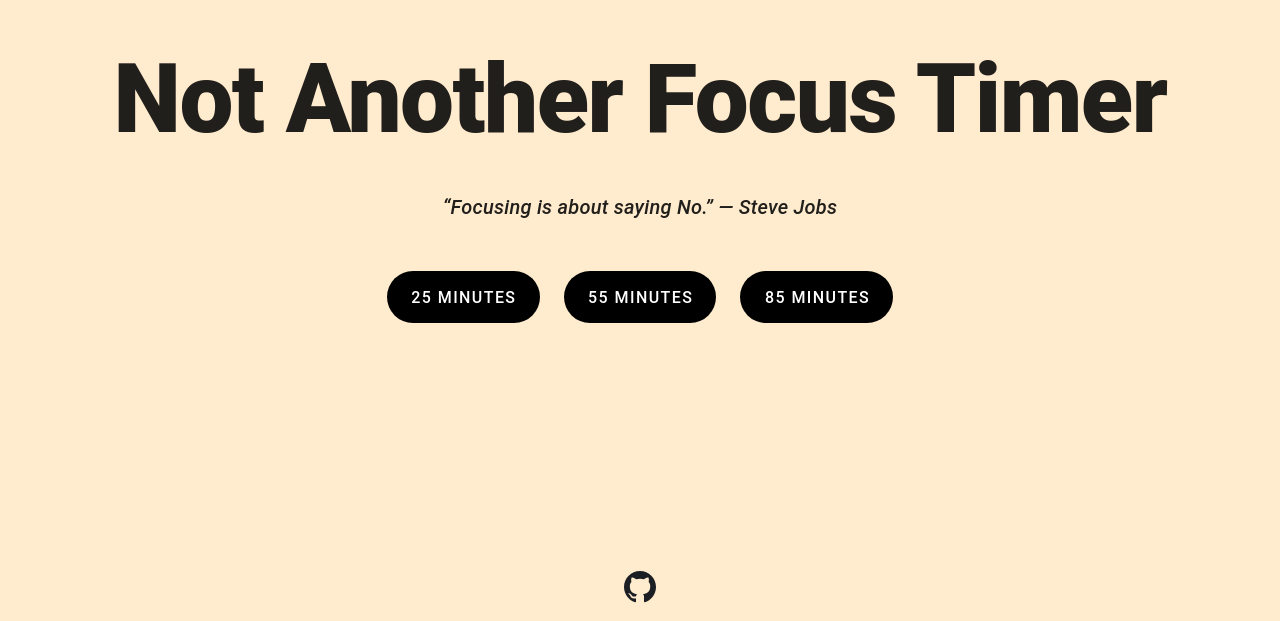
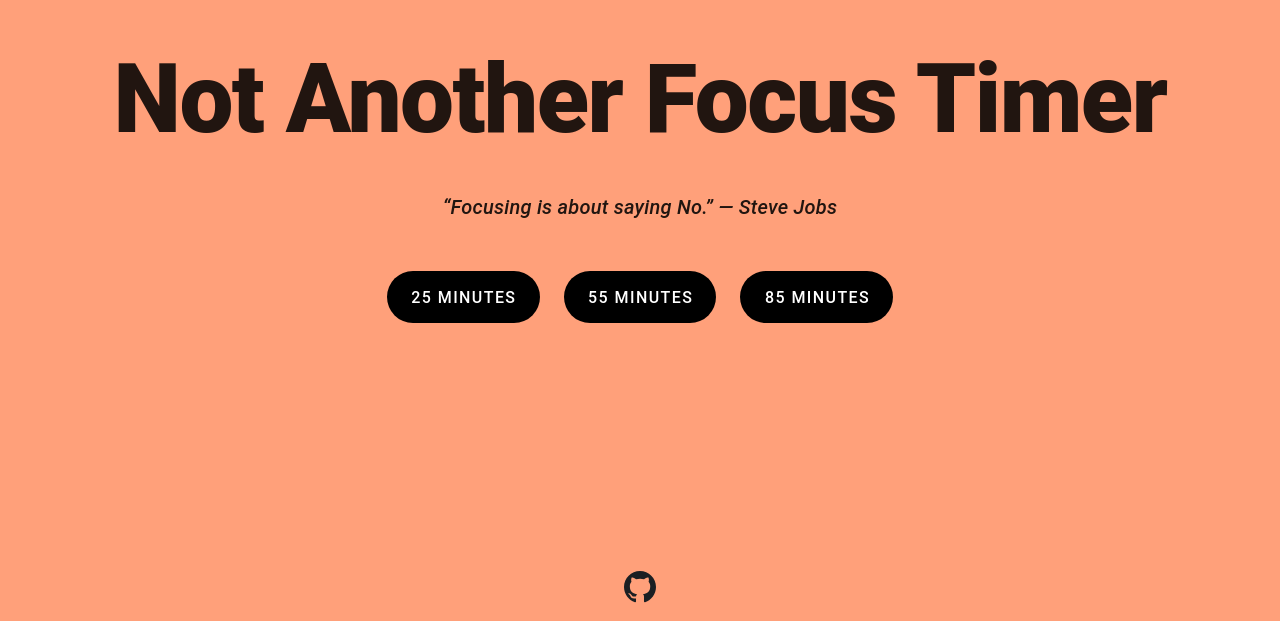
Before and after one commit to alvinsga/notanotherfocustimer, a Vue app: page / in a window 1280 px wide. Shown: the part 179-800 px from the top of the page. Built offline with nearby package versions, Linux system fonts and the light colour scheme; a web font is replaced by a local one.

Commit message:
pwa test

```diff
--- a/src/App.vue
+++ b/src/App.vue
@@ -40,6 +40,6 @@ export default class App extends Vue {}
 
 <style scoped>
 .bcolor {
-  background-color: #ffebcd !important;
+  background-color: lightsalmon !important;
 }
 </style>
```
